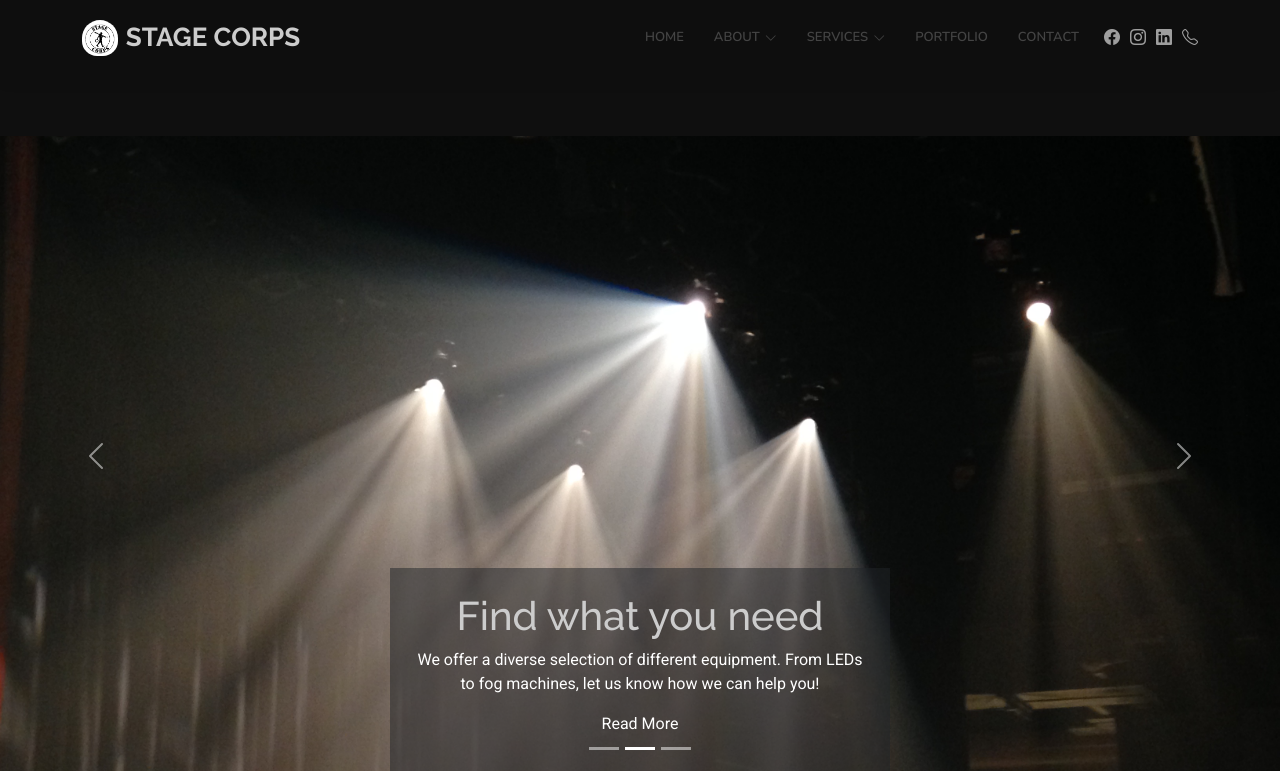
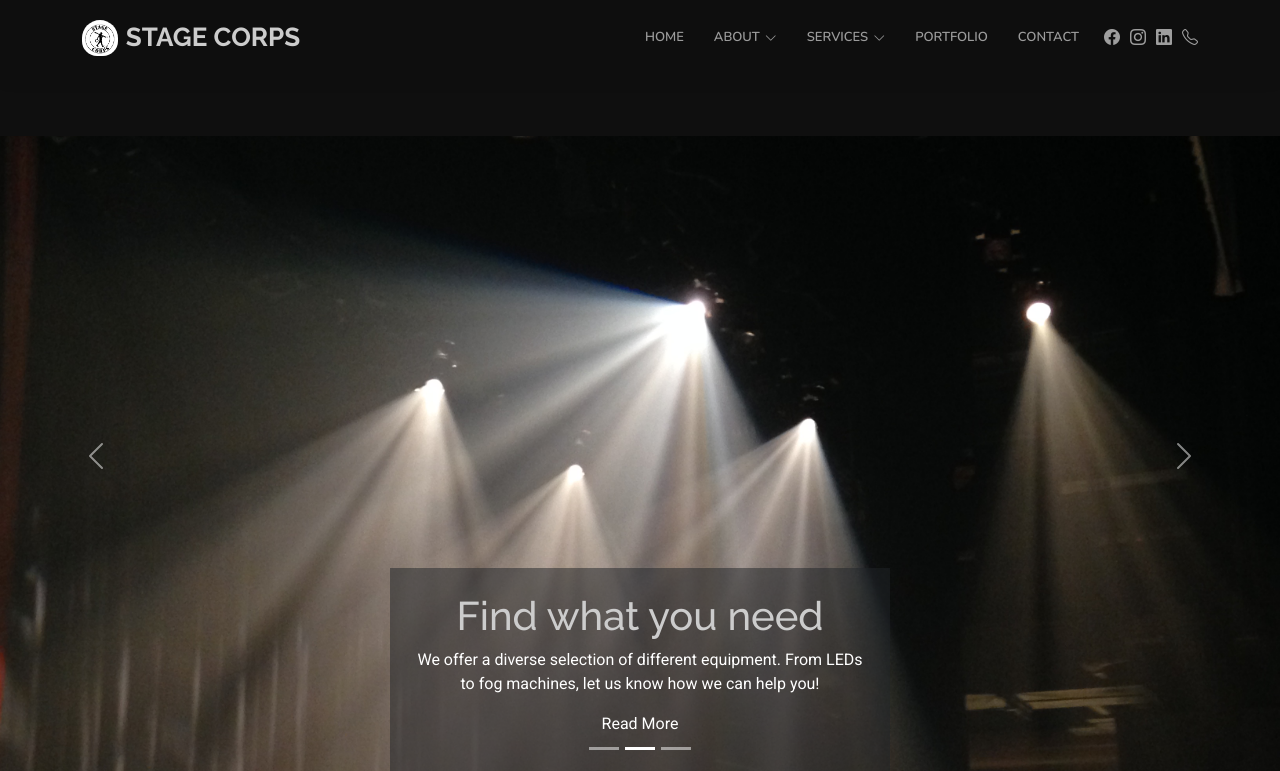
Before and after one commit to stagecorps/stage-corps, a React (Vite) app in the folder client/: page / in a window 1280 px wide. Shown: the top 771 px of the page. Built offline with nearby package versions, Linux system fonts and the light colour scheme.

Commit message:
lightened navmenu links

```diff
--- a/client/src/main.css
+++ b/client/src/main.css
@@ -29,7 +29,7 @@
 
 /* Nav Menu Colors - The following color variables are used specifically for the navigation menu. They are separate from the global colors to allow for more customization options */
 :root {
-  --nav-color: #444444;  /* The default color of the main navmenu links */
+  --nav-color: #9c9c9c;  /* The default color of the main navmenu links */
   --nav-hover-color: #e2e2e2; /* Applied to main navmenu links when they are hovered over or active */
   --nav-mobile-background-color: #ffffff; /* Used as the background color for mobile navigation menu */
   --nav-dropdown-background-color: #ffffff; /* Used as the background color for dropdown items that appear when hovering over primary navigation items */
```
